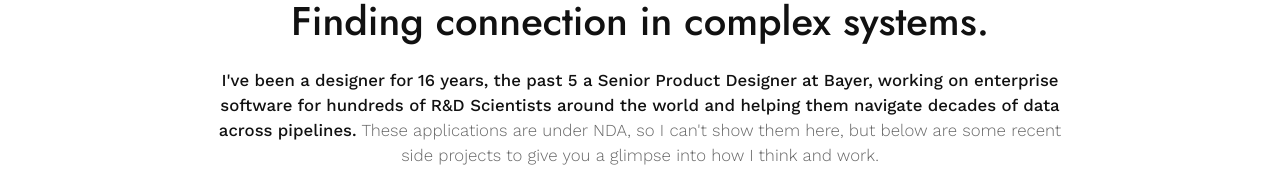
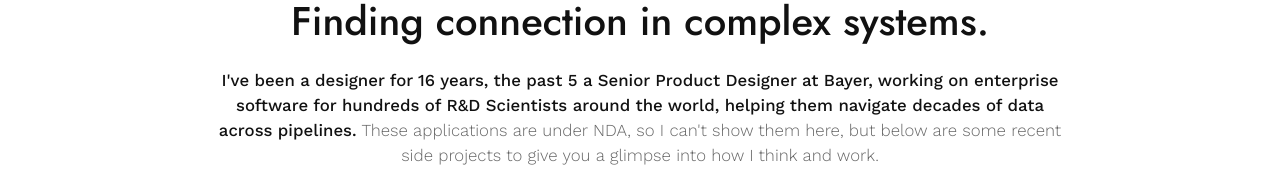
Before and after one commit to bshampay/portfolio, a React (Vite) app: page /#/ in a window 1280 px wide. Shown: the part 529-717 px from the top of the page. Built offline with nearby package versions, Linux system fonts and the light colour scheme.

Commit message:
Simplify hero body copy connector to a comma

```diff
--- a/src/components/Hero.jsx
+++ b/src/components/Hero.jsx
@@ -122,7 +122,7 @@
             <strong>
               I've been a designer for 16 years, the past 5 a Senior
               Product Designer at Bayer, working on enterprise software for
-              hundreds of R&D Scientists around the world and helping them
+              hundreds of R&D Scientists around the world, helping them
               navigate decades of data across pipelines.
             </strong>{" "}
             These applications are under NDA, so I can't show them here,
```
